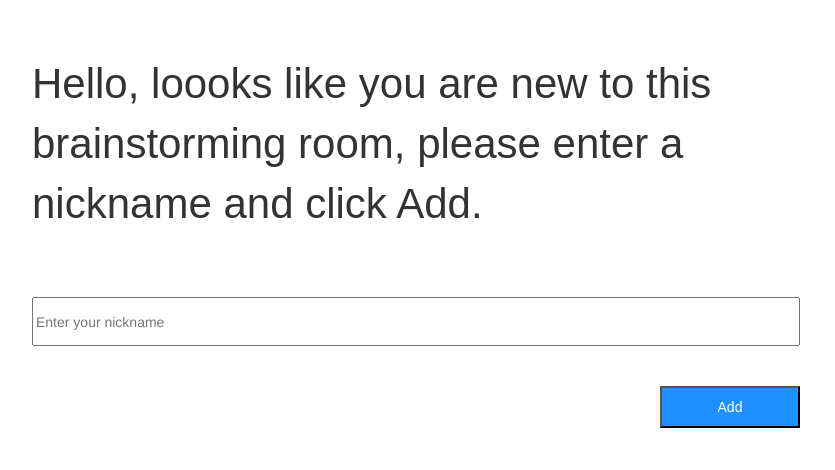
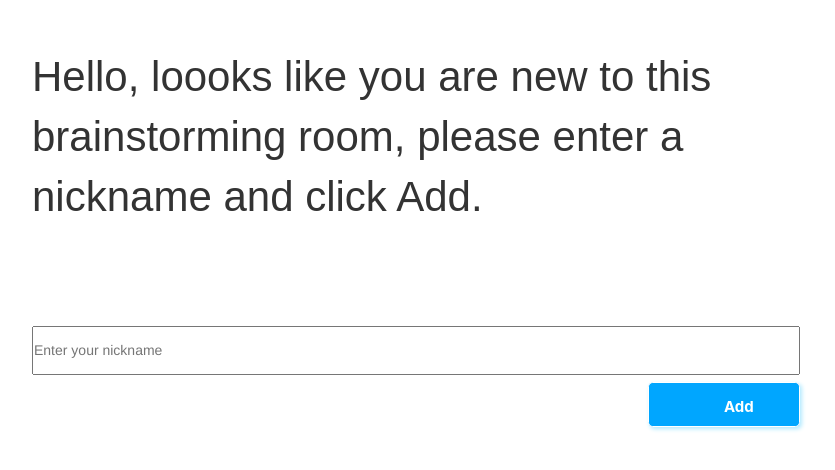
Before and after one commit to SofiaZaid/BrainstormingApp, a React (Create React App) app in the folder Frontend/: page /room/1 in a window 1280 px wide. Shown: the part 256-726 px from the top of the page, without its empty margins (224-1059 px from the left). Built offline with nearby package versions, Linux system fonts and the light colour scheme.

Commit message:
Fix nicknameset component so nickname can be submitted also when pressing enter in textfield, besides from the alternative to click on add button. In addition: some minor changes in other files, including removal of unused references.

```diff
--- a/Frontend/src/components/BrainstormingRoom/BrainstormingRoom.css
+++ b/Frontend/src/components/BrainstormingRoom/BrainstormingRoom.css
@@ -1,3 +1,9 @@
+* {
+  margin: 0;
+  padding: 0;
+  box-sizing: border-box;
+}
+
 #wrap {
   display: grid;
   grid-template-columns: 1fr 2fr 1fr;
--- a/Frontend/src/components/Homepage/Homepage.css
+++ b/Frontend/src/components/Homepage/Homepage.css
@@ -1,3 +1,9 @@
+* {
+  margin: 0;
+  padding: 0;
+  box-sizing: border-box;
+}
+
 .wrapper {
   display: grid;
   grid-template-rows: 3fr 2fr 2fr 5fr;
--- a/Frontend/src/components/NickNameSet/NickNameSet.css
+++ b/Frontend/src/components/NickNameSet/NickNameSet.css
@@ -1,7 +1,14 @@
+* {
+  margin: 0;
+  padding: 0;
+  box-sizing: border-box;
+}
+
 #nickNamePromptWrapper {
   display: grid;
   grid-template-columns: 1fr 1fr 1fr 1fr 1fr;
   grid-template-rows: 3fr 2fr 1fr 1fr 1fr;
+  grid-row-gap: 0.5em;
   width: 100%;
   height: 100%;
   position: absolute;
@@ -21,24 +28,35 @@
   grid-row: 3 / 4;
   grid-column: 2 / 5;
   height: 3.5em;
+  justify-self: stretch;
+  align-self: end;
 }
 
 #addNickNameButton {
   grid-row: 4 / 5;
   grid-column: 4 / 5;
-  margin-top: 0.5em;
+  justify-self: end;
   width: 10em;
   height: 3em;
-  justify-self: end;
-  font-style: bold;
+  border-radius: 0.313em;
   font-size: 1em;
-  background-color: dodgerblue;
-  box-shadow: 0.1em 0.1em;
-  font-family: Arial, Helvetica, sans-serif;
-  color: white;
+  padding: 0.875em 5em;
+  cursor: pointer;
+  color: #fff;
+  background-color: #00a6ff;
+  font-size: 1.5rem;
+  font-family: -apple-system, BlinkMacSystemFont, "Segoe UI", Roboto, Oxygen,
+    Ubuntu, Cantarell, "Open Sans", "Helvetica Neue", sans-serif;
+  font-weight: bold;
+  border: 0.063em solid #fff;
+  box-shadow: 0.125em 0.125em 0.313em #afe9ff;
+  transition-duration: 0.5s;
+  -webkit-transition-duration: 0.5s;
+  -moz-transition-duration: 0.5s;
 }
 
 #addNickNameButton:hover {
-  background-color: white;
-  color: black;
+  color: #006398;
+  border: 0.063em solid #006398;
+  box-shadow: 0.125em 0.125em 1.25em #afe9ff;
 }
--- a/Frontend/src/components/NickNameSet/NickNameSet.js
+++ b/Frontend/src/components/NickNameSet/NickNameSet.js
@@ -9,15 +9,21 @@ class NickNameSet extends Component {
       nickName: "",
       nicknameIsSet: false
     };
-    this.handleClick = this.handleClick.bind(this);
+    this.setNickName = this.setNickName.bind(this);
+    this.keyPress = this.keyPress.bind(this);
   }
 
-  handleClick() {
-    if (this.nickNameTextInput !== null) {
-      this.setState({
-        nickName: this.nickNameTextInput.value,
-        nickNameIsSet: true
-      });
+  setNickName(inputNick) {
+    this.setState({
+      nickName: inputNick,
+      nickNameIsSet: true
+    });
+  }
+
+  keyPress(e) {
+    if (e.keyCode === 13) {
+      console.log("value", e.target.value);
+      this.setNickName(this.refs.nickNameField.value);
     }
   }
 
@@ -39,14 +45,15 @@ class NickNameSet extends Component {
           <input
             type="text"
             placeholder="Enter your nickname"
-            ref={ref => (this.nickNameTextInput = ref)}
             id="nickNameField"
+            ref="nickNameField"
+            onKeyUp={this.keyPress}
           />
           <br />
           <button
             type="button"
             id="addNickNameButton"
-            onClick={this.handleClick}
+            onClick={() => this.setNickName(this.refs.nickNameField.value)}
           >
             Add
           </button>
--- a/Frontend/src/containers/App.js
+++ b/Frontend/src/containers/App.js
@@ -2,7 +2,7 @@ import React, { Component } from "react";
 import "./App.css";
 import "../../node_modules/bootstrap/dist/css/bootstrap.css";
 import Homepage from "../components/Homepage/Homepage";
-import { BrowserRouter, Switch, Route, Redirect } from "react-router-dom";
+import { BrowserRouter, Switch, Route } from "react-router-dom";
 import NickNameSet from "../components/NickNameSet/NickNameSet.js";
 
 class App extends Component {
```
